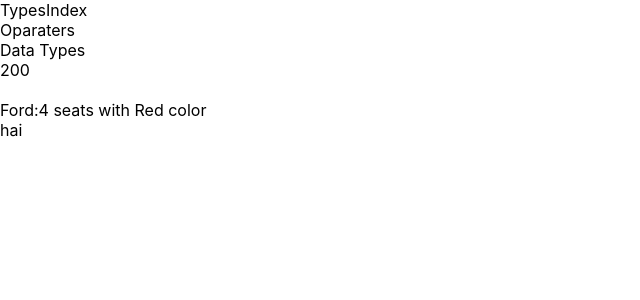
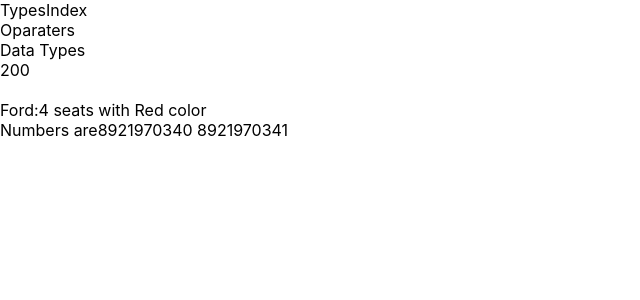
Before and after one commit to RahulAnandh/js_tutorial, a React (Create React App) app: page / in a window 1280 px wide. Shown: the top 300 px of the page, without its empty margins (0-640 px from the left). Built offline with nearby package versions, Linux system fonts and the light colour scheme.

Commit message:
object matrix

```diff
--- a/src/components/objects.js
+++ b/src/components/objects.js
@@ -9,8 +9,11 @@
       phone1: "8921970340",
       phone2: "8921970341",
     },
-    showProparties: () => {
-      return <div>hai</div>;
+    showProparties: function () {
+      return "Numbers are" + this.phone.phone1 + " " + this.phone.phone2;
+    },
+    convertUpperCase: function (conv_string) {
+      return conv_string.toUpperCase();
     },
   };
   car_object.seat = 4;
@@ -20,10 +23,12 @@
   delete car_object["tire"];
   console.log(car_object);
   console.log(car_object["phone"]["phone1"]);
-
+  console.log(car_object.showProparties());
+  console.log(car_object.convertUpperCase("hai hallow"));
   return (
     <div>
       {car_object.name}:{car_object.seat} seats with {car_object.color} color
+      <br />
       {car_object.showProparties()}
     </div>
   );
```
